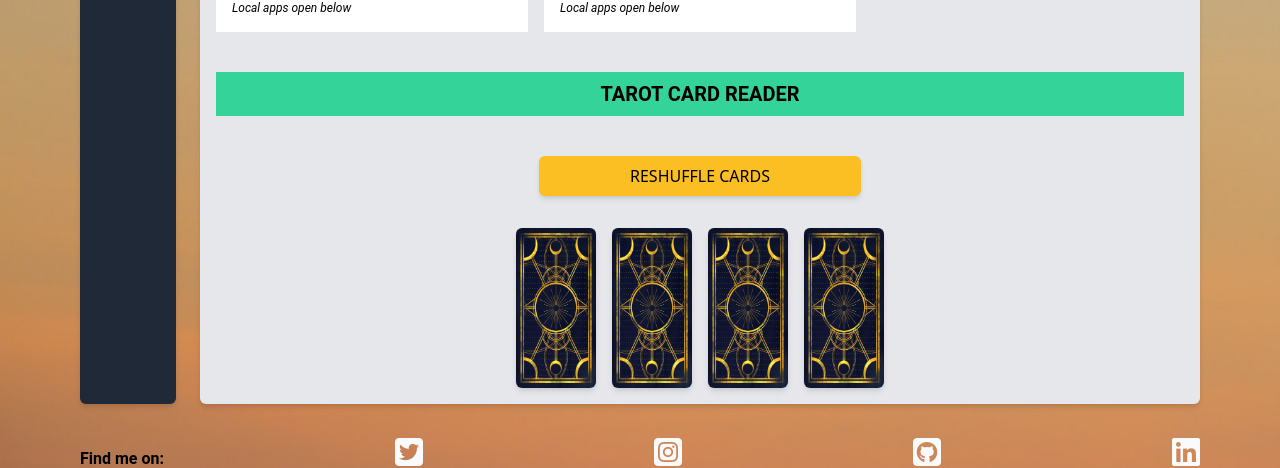
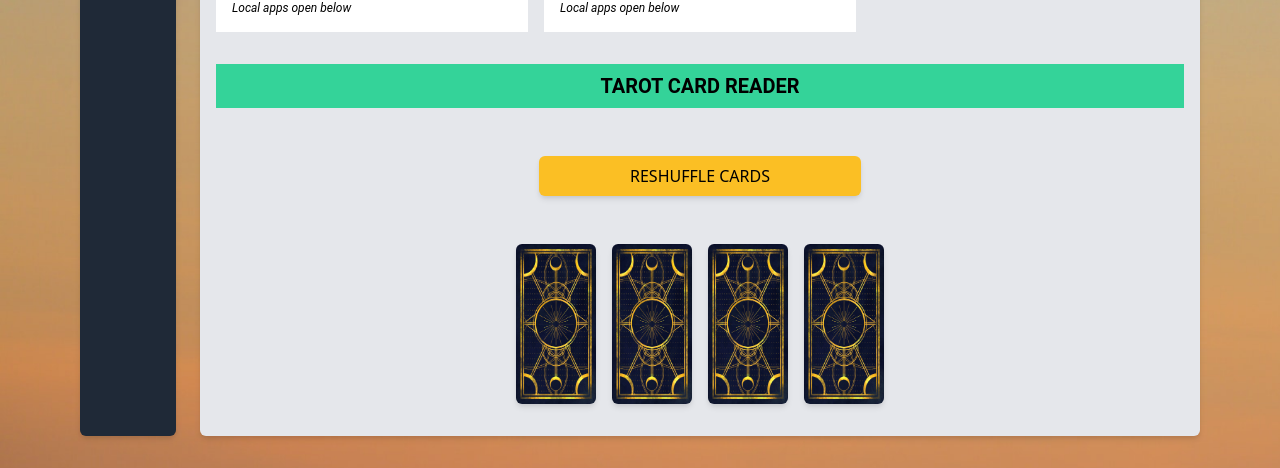
Before and after one commit to stradox4u/personal-website-v3, a Vue app: page /web-portfolio/tarot in a window 1280 px wide. Shown: the part 779-1247 px from the top of the page. Built offline with nearby package versions, Linux system fonts and the light colour scheme.

Commit message:
fixed reshuffle button on tarot reader app being too close to header

```diff
--- a/src/components/MyLandingPage.vue
+++ b/src/components/MyLandingPage.vue
@@ -13,7 +13,7 @@
                 <p class="font-roboto text-base mt-4">My name is Odeh Adejoh. I'm a registered architect and full stack developer based in Abuja, Nigeria. I'm a passionate and dedicated professional with 11 years architecture experience and 3 years web development experience.</p>
                 <p class="font-roboto text-base mt-4">I am proficient with Html 5, CSS, Javascript, PHP, Laravel, Bootstrap, Tailwind CSS, Vue Js and Inertia Js. I am able to build full stack web apps as required using any mix of these technologies.</p>
                 <h3 class="font-roboto text-base mt-4">Click through to find out more about my:</h3>
-                <div class="flex flex-row flex-wrap justify-between items-center mt-4 gap-4">
+                <div class="flex sm:flex-row flex-col flex-wrap justify-between items-center mt-4 gap-4">
                     <router-link :to="{ name: 'devPortfolio' }" class="px-4 py-2 font-montserrat text-base font-semibold rounded-md uppercase bg-green-400 shadow-md flex-grow text-center">Web Development</router-link>
                     <router-link :to="{ name: 'architecture' }" class="px-4 py-2 font-montserrat text-base font-semibold rounded-md uppercase bg-green-400 shadow-md flex-grow text-center">Architecture & 3d Visualization</router-link>
                     <router-link :to="{ name: 'construction' }" class="px-4 py-2 font-montserrat text-base font-semibold rounded-md uppercase bg-green-400 shadow-md flex-grow text-center">Building Construction</router-link>
--- a/src/components/TarotReader.vue
+++ b/src/components/TarotReader.vue
@@ -1,7 +1,7 @@
 <template>
-    <app-header class="my-2">Tarot Card Reader</app-header>
+    <app-header class="mb-4">Tarot Card Reader</app-header>
     <base-button @click="reloadCards" class="bg-yellow-400 sm:w-1/3 w-2/3 mx-auto">Reshuffle Cards</base-button>
-    <div class="grid sm:grid-cols-4 grid-cols-2 sm:gap-4 gap-12 mx-auto">
+    <div class="grid sm:grid-cols-4 grid-cols-2 sm:gap-4 gap-12 my-4 mx-auto">
         <tarot-card
             v-for="(card, index) in tarotCards" :key="card.name"
             @cardRevealed="revealMeaning"
@@ -12,7 +12,7 @@
         </tarot-card>
     </div>
     <transition appear name="inter-show">
-        <div v-if="meaningsRevealed" class="w-full mx-auto p-2">
+        <div v-if="meaningsRevealed" class="w-full mx-auto p-2 my-2">
             <h3 class="font-semibold text-base font-roboto text-center">Interpretations</h3>
             <ul>
                 <transition-group name="interpretations">
```
